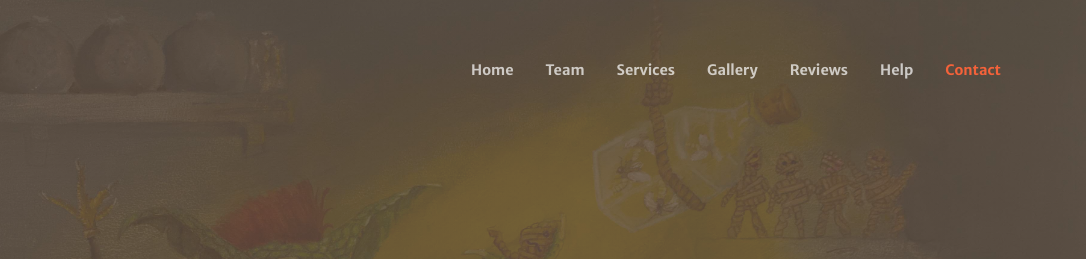
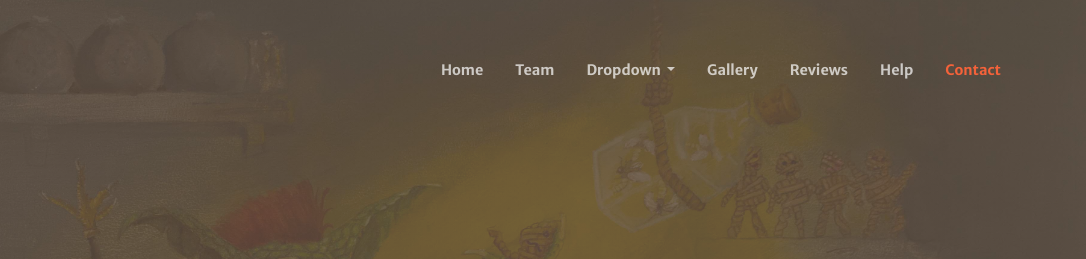
Before and after one commit to peavykf/bps, a plain HTML site: page index.html in a window 1280 px wide. Shown: the top 259 px of the page, 194-1280 px from the left. Drawn offline with nearby package versions, Linux system fonts and the light colour scheme.

Commit message:
Update index.html

```diff
--- a/index.html
+++ b/index.html
@@ -28,7 +28,9 @@
                     <ul class="navbar-nav ml-auto my-2 my-lg-0">
                         <li class="nav-item"><a class="nav-link js-scroll-trigger" href="#about">Home</a></li>
                         <li class="nav-item"><a class="nav-link js-scroll-trigger" href="#services">Team</a></li>
-                        <li class="nav-item dropdown"><a class="nav-link js-scroll-trigger" href="#services">Services</a></li>
+                        <li class="nav-item dropdown"><a class="nav-link dropdown-toggle" href="#" id="navbarDropdown" role="button" data-toggle="dropdown" aria-haspopup="true" aria-expanded="false">
+          Dropdown
+        </a><!--<a class="nav-link js-scroll-trigger" href="#services">Services</a></li>-->
                         <li class="nav-item"><a class="nav-link js-scroll-trigger" href="#portfolio">Gallery</a></li>
                         <li class="nav-item"><a class="nav-link js-scroll-trigger" href="#">Reviews</a></li>
                         <li class="nav-item"><a class="nav-link js-scroll-trigger" href="#">Help</a></li>
```
